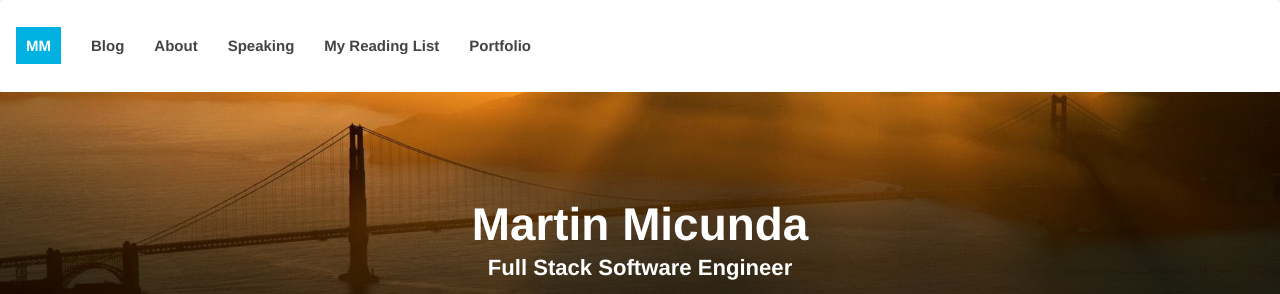
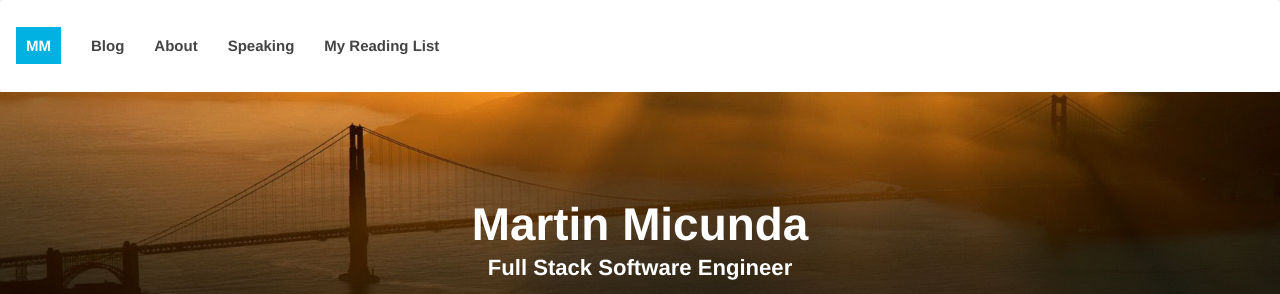
Before and after one commit to martinmicunda/martinmicunda.github.io, a Jekyll site: the page built from index.html, in a window 1280 px wide and 900 px high. Shown: the top 294 px of the window. Built offline with Jekyll 4.4.1, drawn with Linux system fonts in a browser that asks for light colours; nearby versions of some CDN libraries; Markdown is read by kramdown in place of the engine named in the settings; the list of posts is cut into pages by our own code; comment, search, counter and statistics services are not loaded.

Commit message:
remove portfolio as this is old

```diff
--- a/_layouts/base.html
+++ b/_layouts/base.html
@@ -66,7 +66,6 @@
                         <li><a href="/about">About</a></li>
                         <li><a href="/speaking">Speaking</a></li>
                         <li><a href="/books">My Reading List</a></li>
-                        <li><a href="/martinm/index.html" target="_blank">Portfolio</a></li>
                     </ul>
                 </div><!-- /.navbar-collapse -->
             </div><!-- /.container-fluid -->
```
